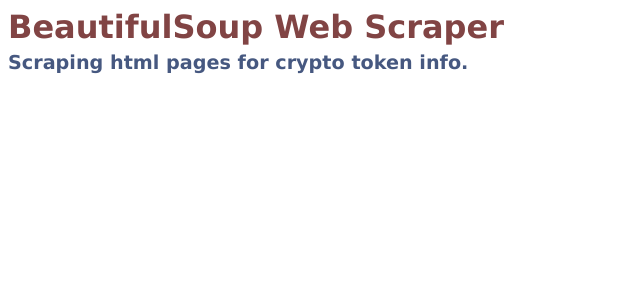
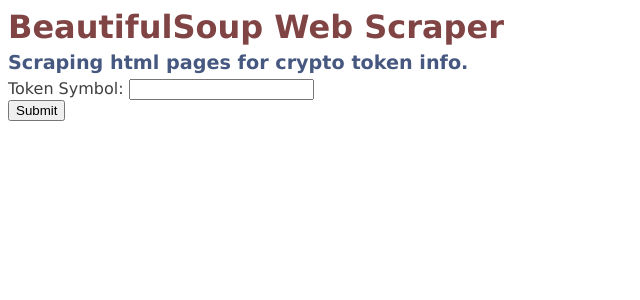
Before and after one commit to CVanchieri/DSPortfolio_FlaskApp, a Flask app: page /coinscraper in a window 1280 px wide. Shown: the top 300 px of the page, without its empty margins (0-640 px from the left). Run offline with Flask 2, Linux system fonts and the light colour scheme; some libraries are stand-ins or nearby versions.

Commit message:
added in start of coin scraper.

```diff
--- /dev/null
+++ b/apikey.py
@@ -0,0 +1,3 @@
+### CMC Key ###
+cmc_apikey = '1d695303-9577-49cb-a634-228bc13b50fb'
+eth_apikey = 'TXHSD1XS34ZT684ZVEUYZBPADBTY6PDAKF'
--- a/app.py
+++ b/app.py
@@ -1,10 +1,14 @@
 ### necessary imports ###
-from flask import Flask, render_template
+from flask import Flask, render_template, request
 import os
 import psycopg2
 import pandas
 from pandas import DataFrame
 from IPython.display import HTML
+import apikey
+import requests
+import re
+from bs4 import BeautifulSoup
 
 
 # FalconSQL Login https://api.plot.ly/
@@ -12,10 +16,11 @@ from IPython.display import HTML
 """Create and configure an instance of the Flask application"""
 app = Flask(__name__)
 ### local development ###
-# app.config['TESTING'] = True
-# app.config['TEMPLATES_AUTO_RELOAD'] = True
-# app.config['STATIC_AUTO_RELOAD'] = True
-# app.run(debug=True)
+app.config['TESTING'] = True
+app.config['TEMPLATES_AUTO_RELOAD'] = True
+app.config['STATIC_AUTO_RELOAD'] = True
+app.run(debug=True)
+
 
 ### home page ###
 @app.route('/')
@@ -148,3 +153,194 @@ def covid19usadata():
 def coin_scrape():
 
     return render_template('coinscraper.html')
+
+@app.route('/coinscraper', methods = ['POST'])
+def coin_scrape_result():
+    ####################
+    ### pulling token data from CMC api ###
+    ####################
+    ### take user input ###
+    # user_input = input ("Enter the token name:")
+    user_input = request.form['user_input']
+    # user_input = ['xrp']
+    ### CMC api urls ###
+    x_query = 'https://pro-api.coinmarketcap.com/v1/cryptocurrency/quotes/latest'
+    x_latest = 'https://pro-api.coinmarketcap.com/v1/cryptocurrency/listings/latest'
+    x_meta = 'https://pro-api.coinmarketcap.com/v1/cryptocurrency/info'
+    ### CMC api key ###
+    headers = {
+        'Accepts': 'application/json',
+        'X-CMC_PRO_API_KEY' : apikey.cmc_apikey,
+    }
+    ### parameters ###
+    params = {
+        'symbol' : user_input,
+    }
+    ####################
+    ### CMC api token stats ###
+    ####################
+    query_data = requests.get(x_query, params=params , headers=headers).json()
+    coins_query = query_data['data']
+    token_info = {}
+    for key, value in coins_query.items():
+        name = value['name']
+        token_info['token name'] = name
+        symbol = value['symbol']
+        token_info['token symbol'] = symbol
+        slug = value['slug']
+        token_info['token slug'] = slug
+        platform = value['platform']
+        token_info['token platform'] = platform
+        date_added = value['date_added']
+        token_info['token date_added'] = date_added
+        is_active = ['is active']
+        if 'is_active' in is_active:
+            token_info['token active'] = 'yes'
+        else:
+            token_info['token active'] = 'no'
+        total_supply = value['total_supply']
+        token_info['token total_supply'] = total_supply
+        circulating_supply = value['circulating_supply']
+        token_info['token circulating supply'] = circulating_supply
+        market_cap = value['quote']['USD']['market_cap']
+        token_info['token market cap'] = market_cap
+        price = value['quote']['USD']['price']
+        token_info['token price'] = price
+        volume_24h = value['quote']['USD']['volume_24h']
+        token_info['token volume'] = volume_24h
+        change_1h = value['quote']['USD']['percent_change_1h']
+        token_info['token change 1hr'] = change_1h
+        change_24h = value['quote']['USD']['percent_change_24h']
+        token_info['token change 24hr'] = change_24h
+        change_7d = value['quote']['USD']['percent_change_7d']
+        token_info['token change 7d'] = change_7d
+        change_30d = value['quote']['USD']['percent_change_30d']
+        token_info['token change 30d'] = change_30d
+        change_60d = value['quote']['USD']['percent_change_60d']
+        token_info['token change 60d'] = change_60d
+        change_90d = value['quote']['USD']['percent_change_90d']
+        token_info['token change 90d'] = change_90d
+        ####################
+        ### CMC api token urls ###
+        ####################
+        meta_data = requests.get(x_meta, params=params , headers=headers).json()
+        coins_meta = meta_data['data']
+        token_urls = []
+        for key, value2 in coins_meta.items():
+            if value['name'] == value2['name']:
+                logo = value2['logo']
+                for x in value2['urls']['explorer']:
+                    token_urls.append(x)
+        token_info['token urls'] = token_urls
+        ####################
+        ### CMC html scrape token stats1 ###
+        ####################
+        url_name = name.replace(' ', '-')
+        source_1 = requests.get(f'https://coinmarketcap.com/currencies/{url_name}').text
+        bs_cmc1 = BeautifulSoup(source_1, 'lxml')
+        block1 = bs_cmc1.find('div', class_='statsBlock___11SXA').div
+        mc1_text = block1.div.text
+        mc1_2text = block1.select_one('div:nth-child(2)').div.text
+        mc1_change = []
+        if '-' in mc1_2text:
+            mc1_change.append('-' + block1.select_one('div:nth-child(2)').span.text)
+        else:
+            mc1_change.append('+' + block1.select_one('div:nth-child(2)').span.text)
+        token_info['token market cap'] = mc1_2text, mc1_change[0]
+        ################
+        ### Volume stats ###
+        b2 = bs_cmc1.find('div', class_='hide___2JmAL statsContainer___2uXZW')
+        block2 = b2.select_one('div:nth-child(3)')
+        v_text = block2.div.div.text
+        v_2text = block2.find('div', class_='statsItemRight___yJ5i-').div.text
+        token_info['token volume'] = v_2text
+        ################
+        ### Circulating stats ###
+        b3 = b2.select_one('div:nth-child(4)')
+        ts_text = b3.select_one('div', class_='sc-16r8icm-0 lpaFj statsLabel___1Mkfd').text
+        ts_2text = b3.find('div', class_='sc-16r8icm-0 kkJvVq').div.text
+        ts_2perc_text = b3.find('div', class_='supplyBlockPercentage___1g1SF').text
+        token_info['token circulating supply'] = ts_2text, ts_2perc_text
+        ####################
+        ### CMC html scrape token stats2 ###
+        ####################
+        stats = bs_cmc1.find('div', class_='sc-16r8icm-0 jIZLYs container___E9axz')
+        body = stats.find('tbody')
+        ### Price stats ###
+        tr2 = body.select_one('tr:nth-child(2)')
+        tr2_text = tr2.th.text
+        tr2td_text = tr2.td.span.text
+        tr2td_change = []
+        if '-' in tr2td_text:
+            tr2td_change.append('-' + tr2.td.div.span.text)
+        else:
+            tr2td_change.append('+' + tr2.td.div.span.text)
+        token_info['token price'] = tr2td_text, tr2td_change[0]
+        ### 24hr change stats ###
+        tr3 = body.select_one('tr:nth-child(3)')
+        tr3_text = tr3.th.text
+        tr3td_text = tr3.td.text
+        token_info['token 24hr low / high'] = tr3td_text
+        ### Trading volume stats ###
+        tr4 = body.select_one('tr:nth-child(4)')
+        tr4_text = tr4.th.text
+        tr4td_text = tr4.td.text
+        tr4td_change = []
+        if '-' in tr4td_text:
+            tr4td_change.append('-' + tr4.td.div.span.text)
+        else:
+            tr4td_change.append('+' + tr4.td.div.span.text)
+        token_info['token 24hr volume'] = tr4td_text, tr4td_change[0]
+        ### Market dominance stats ###
+        tr5 = body.select_one('tr:nth-child(6)')
+        tr5_text = tr5.th.text
+        tr5td_text = tr5.td.text
+        token_info['token market dominance'] = tr5td_text
+        ####################
+        ### CMC html scrape token hash ###
+        ####################
+        url_name = name.replace(' ', '-')
+        token_hash = []
+        hash_url = []
+        platform = []
+        source_1 = requests.get(f'https://coinmarketcap.com/currencies/{url_name}').text
+        bs_cmc1 = BeautifulSoup(source_1, 'lxml')
+        ### Token hash ###
+        for head in bs_cmc1.find_all('div', class_='sc-16r8icm-0 dOJIkS container___2dCiP contractsRow'):
+
+            if 'Con' in head.div.text:
+                content = head.find('div', class_= 'content___MhX1h')
+                thash = content.div.a['href']
+                hash_url.append(thash)
+                plat  = content.div.a.span.text
+                platform.append(plat)
+                if 'Eth' in plat:
+                    token_hash.append(thash[27:])
+                else:
+                    token_hash.append(thash[26:])
+        token_info['token hash'] = token_hash[0]
+        token_info['token hash_url'] = hash_url[0]
+        token_info['token platform'] = platform[0]
+        ### Token description ###
+        token_description = []
+        for desc in bs_cmc1.find_all('div', class_='sc-1lt0cju-0 srvSa'):
+            if desc.div.text != None:
+                des = desc.div
+                token_description.append(des.text)
+        token_info['token description'] = token_description[0]
+        ####################
+        ### CMC html scrape token articles ###
+        ####################
+        url_name = name.replace(' ', '-')
+        token_articles = []
+        source_2 = requests.get(f'https://coinmarketcap.com/currencies/{url_name}').text
+        bs_cmc2 = BeautifulSoup(source_2, 'lxml')
+        sp = bs_cmc2.find('div', class_='sc-16r8icm-0 elzRBB container')
+        hold = sp.find('div', class_='sc-16r8icm-0 feGaPs desktopShow___2995-')
+        article = hold.find('div', class_='alexandriaArticles___2__ss')
+        links = article.find('ul')
+        for li in links.find_all('li'):
+            token_articles.append([li.a.text, li.a['href']])
+        token_info['token articles'] = token_articles
+
+    return render_template('coinscraper.html', data=token_info.items())
--- a/templates/coinscraper.html
+++ b/templates/coinscraper.html
@@ -2,7 +2,7 @@
 <html lang="en" prefix="og: http://ogp.me/ns#">
 <link rel=stylesheet type=text/css href="{{ url_for('static', filename='style.css') }}">
 <div class=page>
-  <title>Crypto Token Scraper</title>
+  <title>BS4 Crypto Token Scraper</title>
   <h1>BeautifulSoup Web Scraper</h1>
   <h2>Scraping html pages for crypto token info.</h2>
   <head>
@@ -11,3 +11,16 @@
     <meta name="image" property="og:image" content="https://github.com/CVanchieri/DSPortfolio/blob/master/assets/images/TwitterBot/TwitterBotData.png?raw=true"/>
   </head>
 </div>
+<div>
+  <form method="POST">
+    Token Symbol: <input name = "user_input"> <br />
+                  <input type = "submit" />
+  </form>
+</div>
+<div>
+ {% for key, val in data %}
+ <tr>
+    {{ key }}: {{ val }} <br />
+ </tr>
+  {% endfor %}
+</div>
```
Also changed, not shown: notes.txt (deleted, +0 -61 lines), requirements.txt (+27 -25 lines), 2 other files.
